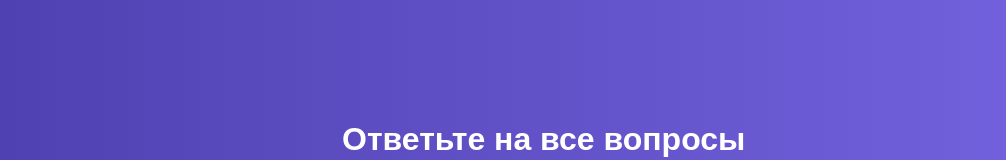
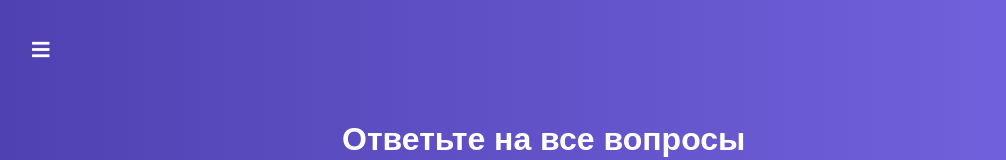
Before and after one commit to ValentinaPol/react-quiz, a React app: page / in a window 1280 px wide. Shown: the top 160 px of the page, without its empty margins (8-1014 px from the left). Built offline with nearby package versions, Linux system fonts and the light colour scheme.

Commit message:
Creating menu

```diff
--- /dev/null
+++ b/src/components/Navigation/Drawer/Drawer.css
@@ -0,0 +1,32 @@
+.Drawer {
+    position: fixed;
+    left: 0;
+    top: 0;
+    bottom: 0;
+    width: 80%;
+    max-width: 300px;
+    padding: 20px 10px;
+    box-sizing: border-box;
+    background: #fff;
+    transform: translateX(0px);
+    transition: transform .22s ease-in;
+    z-index: 90;
+}
+
+.Drawer.close {
+    transform: translateX(-300px);
+}
+
+.Drawer ul {
+    list-style: none;
+    margin: 0;
+    padding: 0;
+}
+
+.Drawer ul li {
+    margin-bottom: 15px;
+}
+
+.Drawer ul li a:hover, .active {
+    opacity: .7;
+}
--- /dev/null
+++ b/src/components/Navigation/Drawer/Drawer.js
@@ -0,0 +1,37 @@
+import React, {Component} from 'react'
+import classes from './Drawer.css'
+
+const links = [
+    1, 2, 3
+]
+
+class Drawer extends Component {
+
+    renderLinks() {
+        return links.map((link, index) => {
+            return (
+                <li key={index}>
+                    <a>Link {link}</a>
+                </li>
+            )
+        })
+    }
+    render() {
+        const cls = [classes.Drawer]
+
+        if (!this.props.isOpen) {
+            cls.push(classes.close)
+        }
+
+        return (
+            <nav className={cls.join(' ')}>
+                <ul>
+                    { this.renderLinks() }
+                </ul>
+
+            </nav>
+        )
+    }
+}
+
+export default Drawer
--- /dev/null
+++ b/src/components/Navigation/MenuToggle/MenuToggle.css
@@ -0,0 +1,22 @@
+.MenuToggle {
+    position: fixed;
+    top: 40px;
+    left: 40px;
+    font-size: 20px;
+    cursor: pointer;
+    color: #fff;
+    transition: opacity, left .22s ease-in;
+    z-index: 100;
+}
+
+.MenuToggle:hover {
+    opacity: .7;
+}
+
+.MenuToggle:hover {
+    opacity: .7;
+}
+
+.MenuToggle.open {
+    left: 320px;
+}
--- /dev/null
+++ b/src/components/Navigation/MenuToggle/MenuToggle.js
@@ -0,0 +1,25 @@
+import React from 'react'
+import classes from './MenuToggle.css'
+
+const MenuToggle = props => {
+    const cls = [
+        classes.MenuToggle,
+        'fa',
+    ]
+
+    if (props.isOpen) {
+        cls.push('fa-times')
+        cls.push(classes.open)
+    } else {
+        cls.push('fa-bars')
+    }
+
+    return (
+        <i
+            className={cls.join(' ')}
+            onClick={props.onToggle}
+        />
+    )
+}
+
+export default MenuToggle
--- a/src/hoc/Layout/Layout.js
+++ b/src/hoc/Layout/Layout.js
@@ -1,12 +1,33 @@
 import React, {Component} from 'react'
 import classes from './Layout.css'
+import MenuToggle from '../../components/Navigation/MenuToggle/MenuToggle'
+import Drawer from '../../components/Navigation/Drawer/Drawer'
 
 
 class Layout extends Component {
+
+  state = {
+    menu: false
+  }
+
+  toggleMenuHandler = () => {
+    this.setState({
+      menu: !this.state.menu
+    })
+  }
+
   render() {
     return (
       <div className={classes.Layout}>
 
+        <Drawer
+          isOpen={this.state.menu}
+        />
+
+        <MenuToggle
+          onToggle={this.toggleMenuHandler}
+          isOpen={this.state.menu}
+        />
 
         <main>
           { this.props.children }
```
